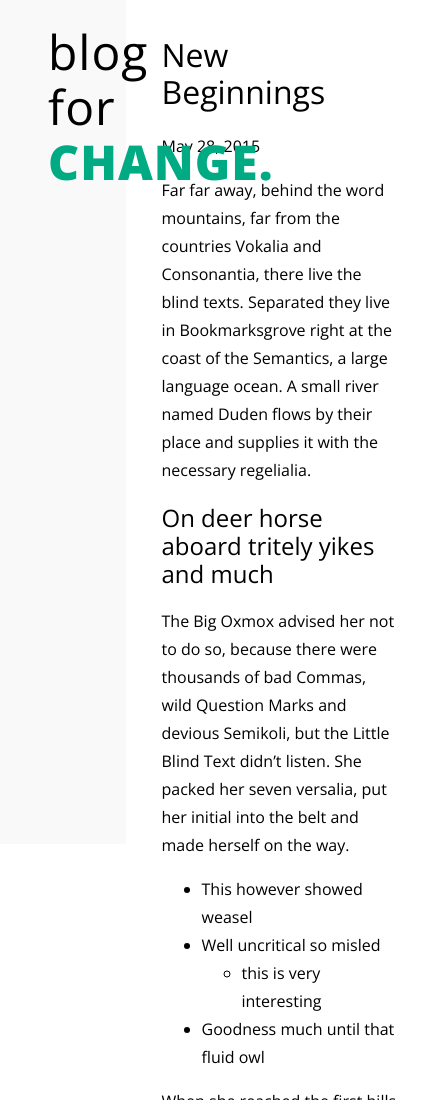
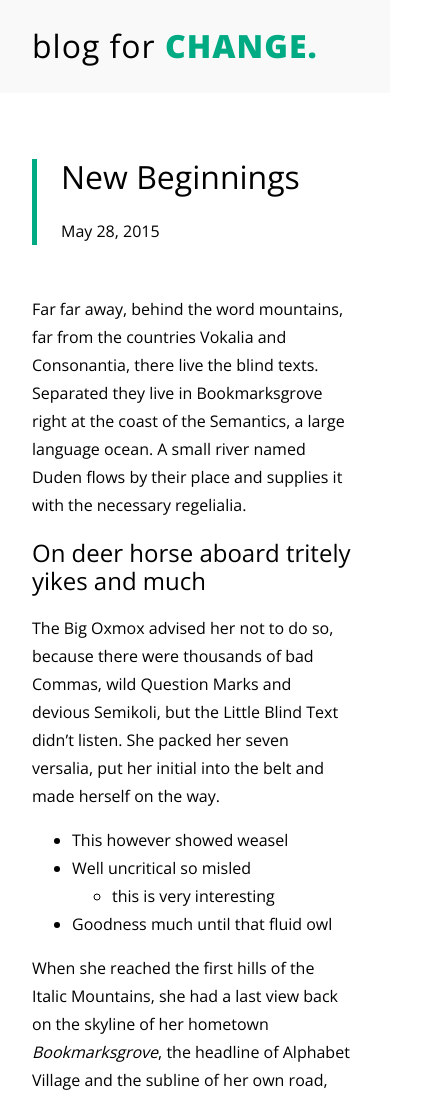
Before and after one commit to JamesWrightDev/blogforchange, a Gatsby site: page /new-beginnings/ in a window 390 px wide. Shown: the top 1100 px of the page, 445 px wide, since content can reach past the window. Built offline with nearby package versions, Linux system fonts and the light colour scheme; Gatsby itself is replaced by a stand-in of ours.

Commit message:
starts work on mobile

```diff
--- a/src/styles/main.scss
+++ b/src/styles/main.scss
@@ -1,5 +1,7 @@
 @import url('https://fonts.googleapis.com/css?family=Open+Sans:300,400,800&display=swap');
 @import './normalize.scss';
+@import './mixins.scss';
+
 @import './type.scss';
 
 
@@ -7,26 +9,37 @@
 $color-secondary: #00AB84;
 
 .wrapper {
-  // width: 80%;
-  margin: 0 auto;
+  max-width: 100%;
   position: relative;
-  font-family: 'Open Sans', sans-serif;
+  font-family: 'Open Sans', sans-serif;;
+  overflow: hidden;
 
 
   .c-header {
-    position: fixed;
-    max-width: 20%;
-    height: 100vh;
     background-color: 	#f9f9f9;
-    padding-left: 3rem;
+    width: 100%;
+    padding: 1rem 2rem;
+
+
+    @include mq-large {
+      position: fixed;
+      width: 20%;
+      height: 100vh;
+      padding-left: 3rem;
+    }
 
     h1,h3 {
-      font-size: 48px;
+      font-size: 32px;
       text-transform: uppercase;
       font-weight: 300;
       letter-spacing: 1px;
       text-transform: lowercase;
-      margin: 24px 0;
+      margin: 12px 0;
+
+      @include mq-large {
+        margin: 24px 0;
+        font-size: 48px;
+      }
 
       span {
         font-weight: 800;
@@ -38,16 +51,28 @@ $color-secondary: #00AB84;
 
   .c-main {
     display: flex;
-    flex-wrap: wrap;
-    margin-left: 25%;
+    flex-direction: column;
+    width: 90%;
     padding: 1rem;
+
+    @include mq-large {
+      margin-left: 25%;
+      flex-wrap: wrap;
+      margin-left: 25%;
+    }
   }
 
   .c-post-card {
-    width: 30%;
+    width: 90%;
     padding: 1rem;
-    margin: 0 2rem 2rem 2rem;
+
     transition: all 0.3s cubic-bezier(.25,.8,.25,1);
+
+    @include mq-large {
+      width: 30%;
+      margin: 0 2rem 2rem 2rem;
+    }
+
     h3 {
       font-weight: 400;
       font-size: 28px;
@@ -65,7 +90,11 @@ $color-secondary: #00AB84;
   }
 
   .c-post {
-    padding: 0 3rem;
+    padding: 0 1rem;
+
+    @include mq-large {
+      padding: 0 3rem;
+    }
 
     header {
       padding-left: 24px;
@@ -86,6 +115,11 @@ $color-secondary: #00AB84;
       padding-left: 24px;
       border-left: solid 5px $color-secondary;
     }
+  }
+
+  .c-post--featured {
+    border: solid 1px red;
+    flex-basis: 100%;
   }
 
   nav {
--- /dev/null
+++ b/src/styles/mixins.scss
@@ -0,0 +1,13 @@
+// Variables
+$bp-small: 320px;
+$bp-medium: 720px;
+$bp-large: 1080px;
+
+// Mixins
+@mixin mq-medium {
+  @media (min-width: $bp-medium) { @content; }
+}
+
+@mixin mq-large {
+  @media (min-width: $bp-large) { @content; }
+}
```
Also changed, not shown: TODO.MD (added, +4 -0 lines).
